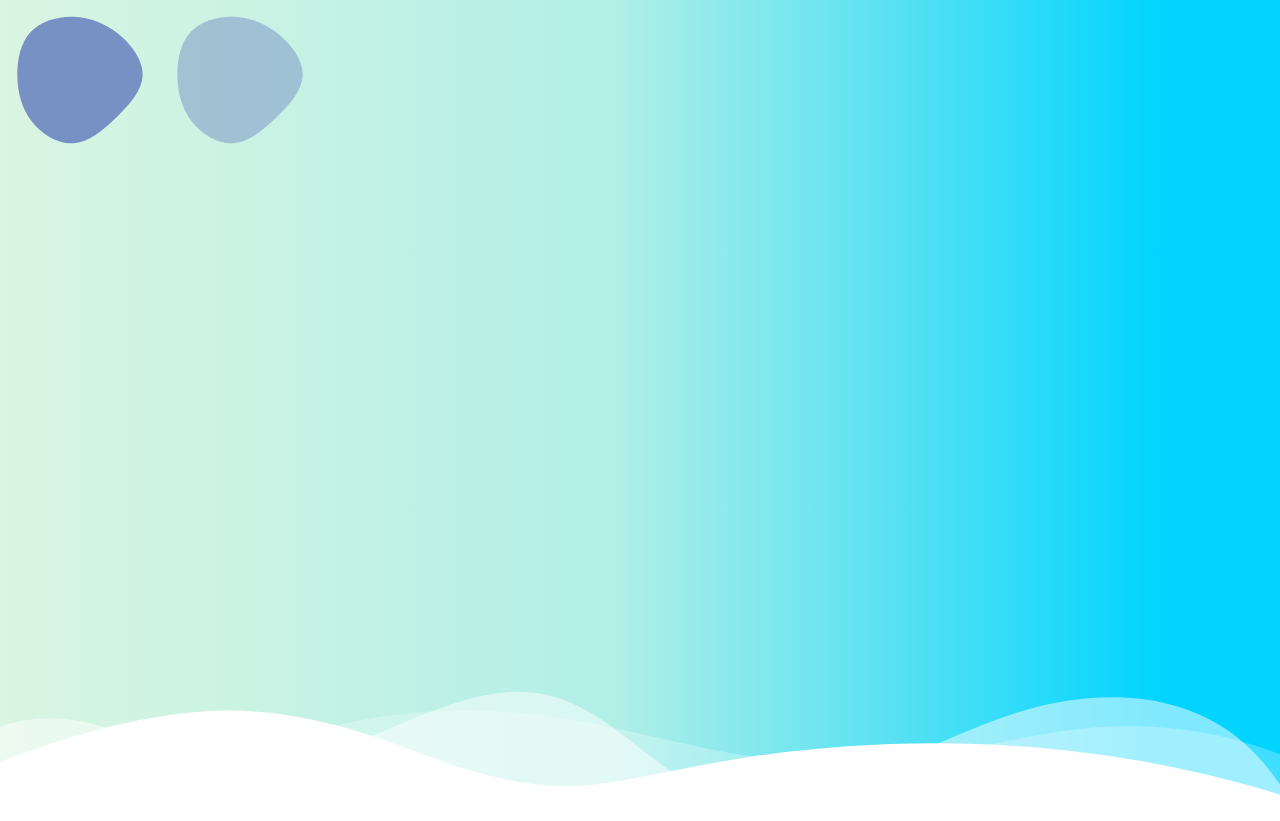
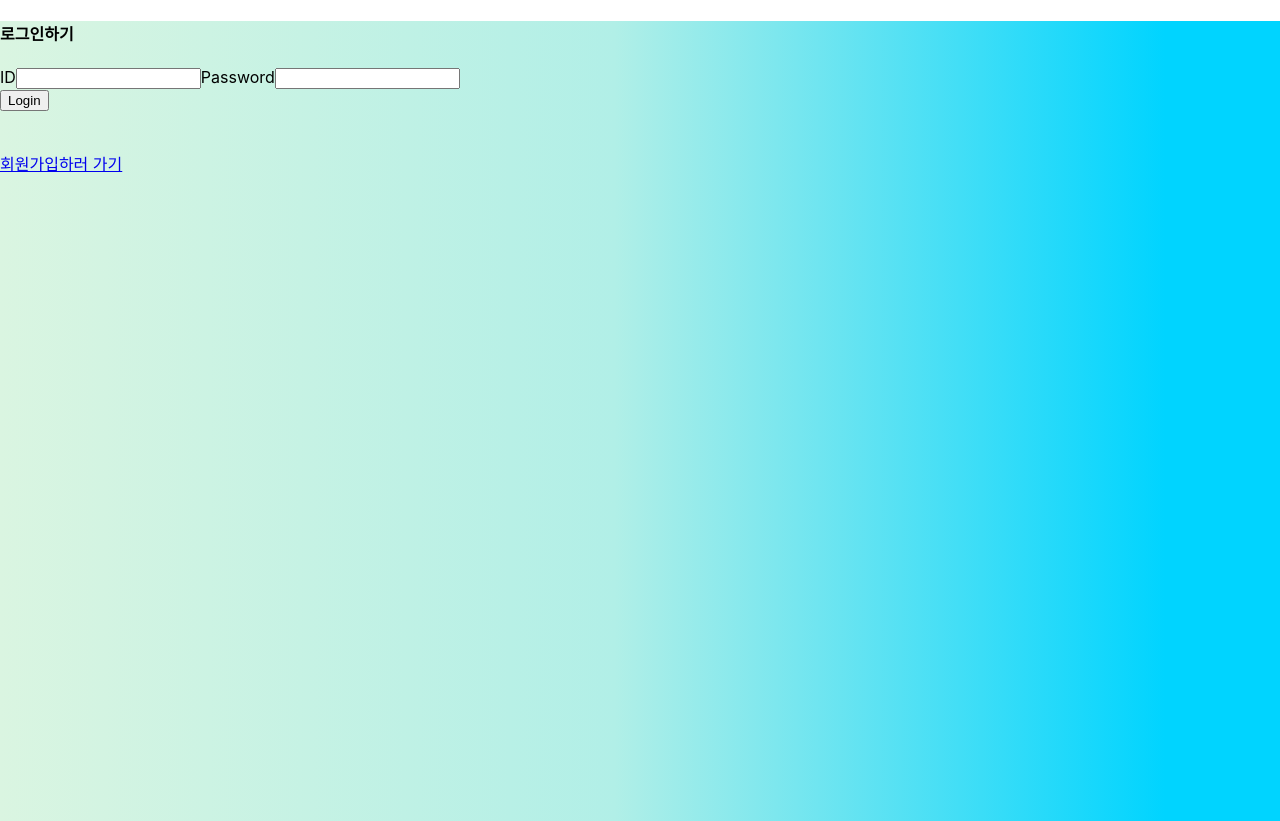
Before and after one commit to djLee77/draw-wardrobe, a React (Create React App) app in the folder reactboard/: page /login in a window 1280 px wide. Before the commit the page ends 800 px from the top, so only its background shows below. Built offline with nearby package versions, Linux system fonts and the light colour scheme; no server answers.

Commit message:
로그인 회원가입 구현 중

```diff
--- a/reactboard/package.json
+++ b/reactboard/package.json
@@ -3,13 +3,16 @@
   "version": "0.1.0",
   "private": true,
   "dependencies": {
+    "@react-oauth/google": "^0.12.1",
     "@testing-library/jest-dom": "^5.17.0",
     "@testing-library/react": "^13.4.0",
     "@testing-library/user-event": "^13.5.0",
     "eslint-plugin-jsx": "^0.1.0",
+    "jwt-decode": "^4.0.0",
     "react": "^18.2.0",
     "react-dom": "^18.2.0",
-    "react-scripts": "5.0.1",
+    "react-router-dom": "^6.21.2",
+    "react-scripts": "^5.0.1",
     "web-vitals": "^2.1.4"
   },
   "scripts": {
--- a/reactboard/src/App.css
+++ b/reactboard/src/App.css
@@ -32,6 +32,7 @@
   from {
     transform: rotate(0deg);
   }
+
   to {
     transform: rotate(360deg);
   }
--- a/reactboard/src/App.jsx
+++ b/reactboard/src/App.jsx
@@ -1,9 +1,18 @@
+import { BrowserRouter, Routes, Route } from 'react-router-dom';
 import MainPage from './pages/MainPage';
+import LoginPage from './pages/Login';
+import SignUpPage from './pages/SignUp';
 
 const App = () => (
+  <BrowserRouter>
     <div className="App">
-        <MainPage />
+      <Routes>
+        <Route path="/" element={<MainPage />} />
+        <Route path="/login" element={<LoginPage />} />
+        <Route path="/signup" element={<SignUpPage />} />
+      </Routes>
     </div>
+  </BrowserRouter>
 );
 
 export default App;
--- /dev/null
+++ b/reactboard/src/components/GoogleLoginButton.jsx
@@ -0,0 +1,28 @@
+import { GoogleLogin, GoogleOAuthProvider } from '@react-oauth/google';
+import { jwtDecode } from 'jwt-decode';
+
+const GoogleLoginButton = () => {
+  const clientId = process.env.REACT_APP_GOOGLE_CLIENT_ID;
+
+  /*
+    credential에 있는 정보 백엔드한테 보내서 신규 회원인지 아닌지 확인
+    신규 회원이면 닉네임, 성별 지정하는 창으로 이동
+    기존 회원이면 로그인 성공하고 백엔드한테 받은 토큰 로컬스토리지에 저장 후 메인페이지로 이동
+  */
+  return (
+    <div>
+      <GoogleOAuthProvider clientId={clientId}>
+        <GoogleLogin
+          onSuccess={credentialResponse => {
+            console.log(jwtDecode(credentialResponse.credential));
+          }}
+          onFailure={err => {
+            console.log(err);
+          }}
+        />
+      </GoogleOAuthProvider>
+    </div>
+  );
+};
+
+export default GoogleLoginButton;
--- a/reactboard/src/index.js
+++ b/reactboard/src/index.js
@@ -6,9 +6,9 @@ import reportWebVitals from './reportWebVitals';
 
 const root = ReactDOM.createRoot(document.getElementById('root'));
 root.render(
-    <React.StrictMode>
-        <App />
-    </React.StrictMode>,
+  <React.StrictMode>
+    <App />
+  </React.StrictMode>,
 );
 
 // If you want to start measuring performance in your app, pass a function
--- /dev/null
+++ b/reactboard/src/pages/Login.jsx
@@ -0,0 +1,52 @@
+import React, { useState } from 'react';
+import { Link } from 'react-router-dom';
+import GoogleLoginButton from '../components/GoogleLoginButton';
+
+const LoginPage = () => {
+  const [ID, setID] = useState('');
+  const [Password, setPassword] = useState('');
+
+  const onIDHandler = event => {
+    setID(event.currentTarget.value);
+  };
+  const onPasswordHandler = event => {
+    setPassword(event.currentTarget.value);
+  };
+
+  const onSubmitHandler = event => {
+    // 버튼만 누르면 리로드 되는것을 막아줌
+    event.preventDefault();
+
+    console.log('ID: ', ID);
+    console.log('Password : ', Password);
+  };
+
+  return (
+    <div className="container">
+      <h4>로그인하기</h4>
+      <div>
+        <form onSubmit={onSubmitHandler}>
+          <label htmlFor="id">
+            <span>ID</span>
+            <input type="id" id="id" value={ID} onChange={onIDHandler} />
+          </label>
+          <label htmlFor="password">
+            <span>Password</span>
+            <input
+              type="password"
+              id="password"
+              value={Password}
+              onChange={onPasswordHandler}
+            />
+          </label>
+          <br />
+          <button type="submit">Login</button>
+        </form>
+      </div>
+      <GoogleLoginButton />
+      <Link to="/signup">회원가입하러 가기</Link>
+    </div>
+  );
+};
+
+export default LoginPage;
--- /dev/null
+++ b/reactboard/src/pages/SignUp.jsx
@@ -0,0 +1,50 @@
+import React, { useState } from 'react';
+import { Link } from 'react-router-dom';
+
+const SignUpPage = () => {
+  const [ID, setID] = useState('');
+  const [Password, setPassword] = useState('');
+
+  const onIDHandler = event => {
+    setID(event.currentTarget.value);
+  };
+  const onPasswordHandler = event => {
+    setPassword(event.currentTarget.value);
+  };
+
+  const onSubmitHandler = event => {
+    // 버튼만 누르면 리로드 되는것을 막아줌
+    event.preventDefault();
+
+    console.log('ID: ', ID);
+    console.log('Password : ', Password);
+  };
+
+  return (
+    <div className="container">
+      <h4>회원가입</h4>
+      <div>
+        <form onSubmit={onSubmitHandler}>
+          <label htmlFor="id">
+            <span>ID</span>
+            <input type="id" id="id" value={ID} onChange={onIDHandler} />
+          </label>
+          <label htmlFor="password">
+            <span>Password</span>
+            <input
+              type="password"
+              id="password"
+              value={Password}
+              onChange={onPasswordHandler}
+            />
+          </label>
+          <br />
+          <button type="submit">Signup</button>
+        </form>
+      </div>
+      <Link to="/login">돌아가기</Link>
+    </div>
+  );
+};
+
+export default SignUpPage;
```
Also changed, not shown: reactboard/src/pages/MainPage.css (+4 -6 lines), reactboard/src/components/WaveBottom.jsx (indentation only), reactboard/src/pages/MainPage.jsx (indentation only), 2 other files (tests, documents, lock files or other folders).
